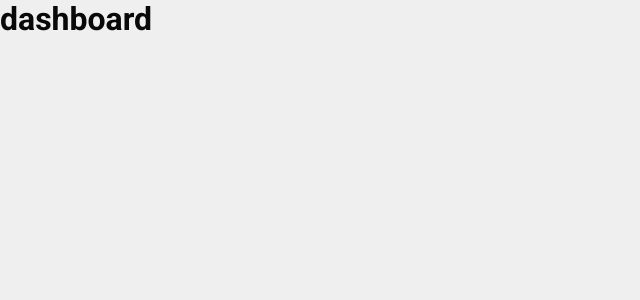
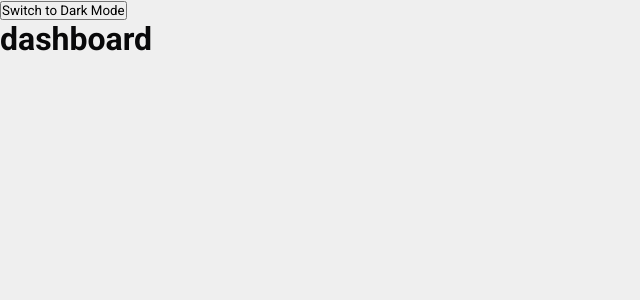
Before and after one commit to jhonatansarmento/dashboard-uiux-test, a Next.js app: page / in a window 1280 px wide. Shown: the top 300 px of the page, without its empty margins (0-640 px from the left). Built offline with nearby package versions, Linux system fonts and the light colour scheme.

Commit message:
feat: add theme toggle for light and dark modes

```diff
--- a/src/app/layout.tsx
+++ b/src/app/layout.tsx
@@ -1,6 +1,6 @@
 import Fonts from '@/components/Fonts';
+import ThemeToggle from '@/components/ThemeToggle';
 import StyledComponentsRegistry from '@/lib/registry';
-import GlobalStyles from '@/styles/GlobalStyles';
 import type { Metadata } from 'next';
 
 export const metadata: Metadata = {
@@ -19,8 +19,9 @@ export default function RootLayout({
         <Fonts />
       </head>
       <body>
-        <GlobalStyles />
-        <StyledComponentsRegistry>{children}</StyledComponentsRegistry>
+        <StyledComponentsRegistry>
+          <ThemeToggle>{children}</ThemeToggle>
+        </StyledComponentsRegistry>
       </body>
     </html>
   );
--- /dev/null
+++ b/src/components/ThemeToggle/index.tsx
@@ -0,0 +1,30 @@
+'use client';
+
+import GlobalStyles from '@/styles/GlobalStyles';
+import { darkTheme, lightTheme } from '@/styles/themes';
+import React, { useState } from 'react';
+import { ThemeProvider } from 'styled-components';
+
+export default function ThemeToggle({
+  children,
+}: {
+  children: React.ReactNode;
+}) {
+  const [isDarkMode, setIsDarkMode] = useState(false);
+
+  const toggleTheme = () => {
+    setIsDarkMode(!isDarkMode);
+  };
+
+  const theme = isDarkMode ? darkTheme : lightTheme;
+
+  return (
+    <ThemeProvider theme={theme}>
+      <GlobalStyles />
+      <button onClick={toggleTheme}>
+        {isDarkMode ? 'Switch to Light Mode' : 'Switch to Dark Mode'}
+      </button>
+      {children}
+    </ThemeProvider>
+  );
+}
--- a/src/styles/GlobalStyles.ts
+++ b/src/styles/GlobalStyles.ts
@@ -1,4 +1,3 @@
-'use client';
 import { createGlobalStyle } from 'styled-components';
 
 const GlobalStyles = createGlobalStyle`
@@ -10,8 +9,8 @@ const GlobalStyles = createGlobalStyle`
   }
 
   html {
-    background-color: #EFEFEF;
-    color: #09090A;
+    background-color: ${({ theme }) => theme.background};
+    color: ${({ theme }) => theme.color};
   }
 `;
 
--- /dev/null
+++ b/src/styles/themes.ts
@@ -0,0 +1,9 @@
+export const lightTheme = {
+  background: '#EFEFEF',
+  color: '#09090A',
+};
+
+export const darkTheme = {
+  background: '#09090A',
+  color: '#EFEFEF',
+};
```
